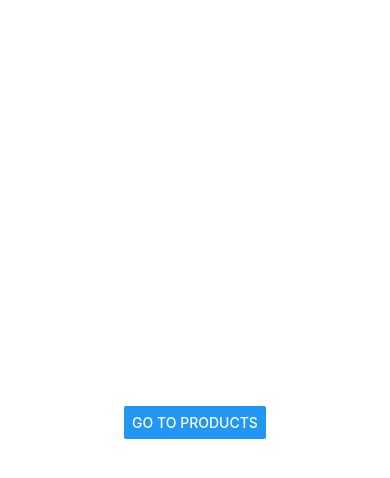
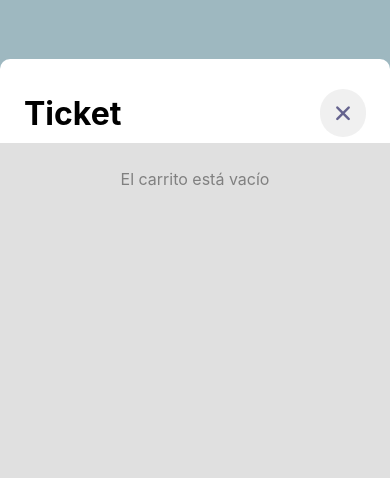
Before and after one commit to MathieuVce/test, a React Native app in the folder market-test-immfly/: screen /Cart in a window 390 px wide. Shown: the top 478 px of the page. Built offline with nearby package versions, Linux system fonts and the light colour scheme.

Commit message:
feat: add props to Cart route & screen

```diff
--- a/market-test-immfly/src/roots/AppModelNavigator.tsx
+++ b/market-test-immfly/src/roots/AppModelNavigator.tsx
@@ -10,7 +10,7 @@ interface IAppModelNavProps {}
 // Define the navigation parameter list
 type AppModelNavParamList = {
     Products: undefined;
-    Cart: undefined;
+    Cart: { ratio: number };
 };
 
 // Type for navigation and route props for each screen
--- a/market-test-immfly/src/screens/Cart.tsx
+++ b/market-test-immfly/src/screens/Cart.tsx
@@ -1,24 +1,64 @@
-import React from 'react';
+import React, { useContext, useEffect, useState } from 'react';
+import { ScrollView, StyleSheet, View, Text } from 'react-native';
+import { COLORS } from '@/utils/theme';
 import { ROUTES } from '@/@types/staticKeys';
-import { Button, StyleSheet, View } from 'react-native';
+import ItemList from '@/components/ItemList';
+import { ItemModal } from '@/components/Modal';
+import GenericScreen from '@/components/GenericScreen';
+import { ICartProduct } from '@/@types/IMarketContext';
+import { MarketContext } from '@/contexts/MarketContext';
 import { AppModelNavProps } from '@/roots/AppModelNavigator';
+import { scaleSize } from '@/utils/global';
 
 type TCartProps = AppModelNavProps<typeof ROUTES.SCREEN_CART>;
 
-export const Cart: React.FC<TCartProps> = ({ navigation }) => {
+export const Cart: React.FC<TCartProps> = () => {
+    const { cart, setCartProducts, currency } = useContext(MarketContext);
+    const [visible, setVisible] = useState<boolean>(false);
+    const [item, setItem] = useState<ICartProduct>();
+
+    const handleDelete = (id: number) => {
+        cart.splice(cart.findIndex(item => item.id === id), 1);
+        setCartProducts(cart ? [...cart] : []);
+    };
+
+    // sort cart items by price asc
+    useEffect(() => {
+        cart.sort((a, b) => a.price[currency] - b.price[currency]);
+    }, [cart, currency]);
 
     return (
-        <View style={styles.container}>
-            <Button title='Go to Products' onPress={() => navigation.navigate(ROUTES.SCREEN_PRODUCTS)} />
-        </View>
+        <GenericScreen title='Ticket' description='Productos seleccionados'>
+            {cart.length === 0 && (
+                <Text style={styles.empty}>El carrito está vacío</Text>
+            )}
+            <ScrollView showsVerticalScrollIndicator={false}>
+                <View style={styles.container}>
+                    {cart.map((item, index) => (
+                        <ItemList
+                            key={index}
+                            item={item}
+                            onPress={() => { setVisible(true); setItem(item); }}
+                            onDelete={() => {handleDelete(item.id)}}
+                        />
+                    ))}
+                </View>
+            </ScrollView>
+            <ItemModal visible={visible} item={item!} onClose={() => {setVisible(false)}} onDelete={() => {handleDelete(item?.id!)}}/>
+        </GenericScreen>
     );
 };
 
 const styles = StyleSheet.create({
     container: {
         flex: 1,
-        backgroundColor: '#fff',
-        alignItems: 'center',
-        justifyContent: 'center',
+        paddingVertical: 2,
+        paddingHorizontal: 6,
+    },
+    empty: {
+        textAlign: 'center',
+        marginVertical: 20,
+        color: COLORS.grey,
+        fontSize: scaleSize(16),
     },
 });
--- a/market-test-immfly/src/screens/Products.tsx
+++ b/market-test-immfly/src/screens/Products.tsx
@@ -14,7 +14,7 @@ import { COLORS, FONTS, SIZES } from '@/utils/theme';
 type TProductsProps = AppModelNavProps<'Products'>;
 
 export const Products: React.FC<TProductsProps> = ({ navigation }) => {
-    const { currency, setCurrency, items, getItems, finalPrice } = useContext(MarketContext);
+    const { currency, setCurrency, items, getItems, finalPrice, initContext } = useContext(MarketContext);
 
     const [price, setPrice] = useState<IPrice>({ EUR: 0, USD: 0, Libras: 0 });
     const [selectedId, setSelectedId] = useState<number | null>(null);
@@ -52,6 +52,7 @@ export const Products: React.FC<TProductsProps> = ({ navigation }) => {
     };
 
     useEffect(() => {
+        initContext();
         fetchItems();
     }, []);
 
@@ -93,7 +94,8 @@ export const Products: React.FC<TProductsProps> = ({ navigation }) => {
 
     return (
         <GenericScreen showArrow={true} title='Refrescos'>
-            <ScrollView style={styles.body} showsVerticalScrollIndicator={false}>
+            <View style={styles.body}>
+                <ScrollView showsVerticalScrollIndicator={false}>
                     <View style={styles.container}>
                         {items.map(item => (
                             <ItemCard
@@ -112,7 +114,7 @@ export const Products: React.FC<TProductsProps> = ({ navigation }) => {
                 {finalPrice[currency] > 0 && (
                     <View style={styles.footer}>
                         <View style={styles.footerButton}>
-                        <TouchableOpacity style={styles.addButton} onPress={() => navigation.navigate(ROUTES.SCREEN_CART)}>
+                            <TouchableOpacity style={styles.addButton} onPress={() => navigation.navigate(ROUTES.SCREEN_CART, { ratio: getRatio(value) })}>
                                 <Text style={styles.payText}>
                                     PAGAR <Text style={FONTS.regularBold}>{price[currency].toFixed(2)}</Text> {currency}
                                 </Text>
@@ -151,6 +153,7 @@ export const Products: React.FC<TProductsProps> = ({ navigation }) => {
                         </View>
                     </View>
                 )}
+            </View>
         </GenericScreen>
     );
 };
@@ -166,6 +169,8 @@ const styles = StyleSheet.create({
     },
     body: {
         flex: 1,
+        backgroundColor: COLORS.greyLight,
+        paddingTop: 6,
     },
     footer: {
         paddingTop: 24,
```
Lines whose indentation alone changed are shown as unchanged.
